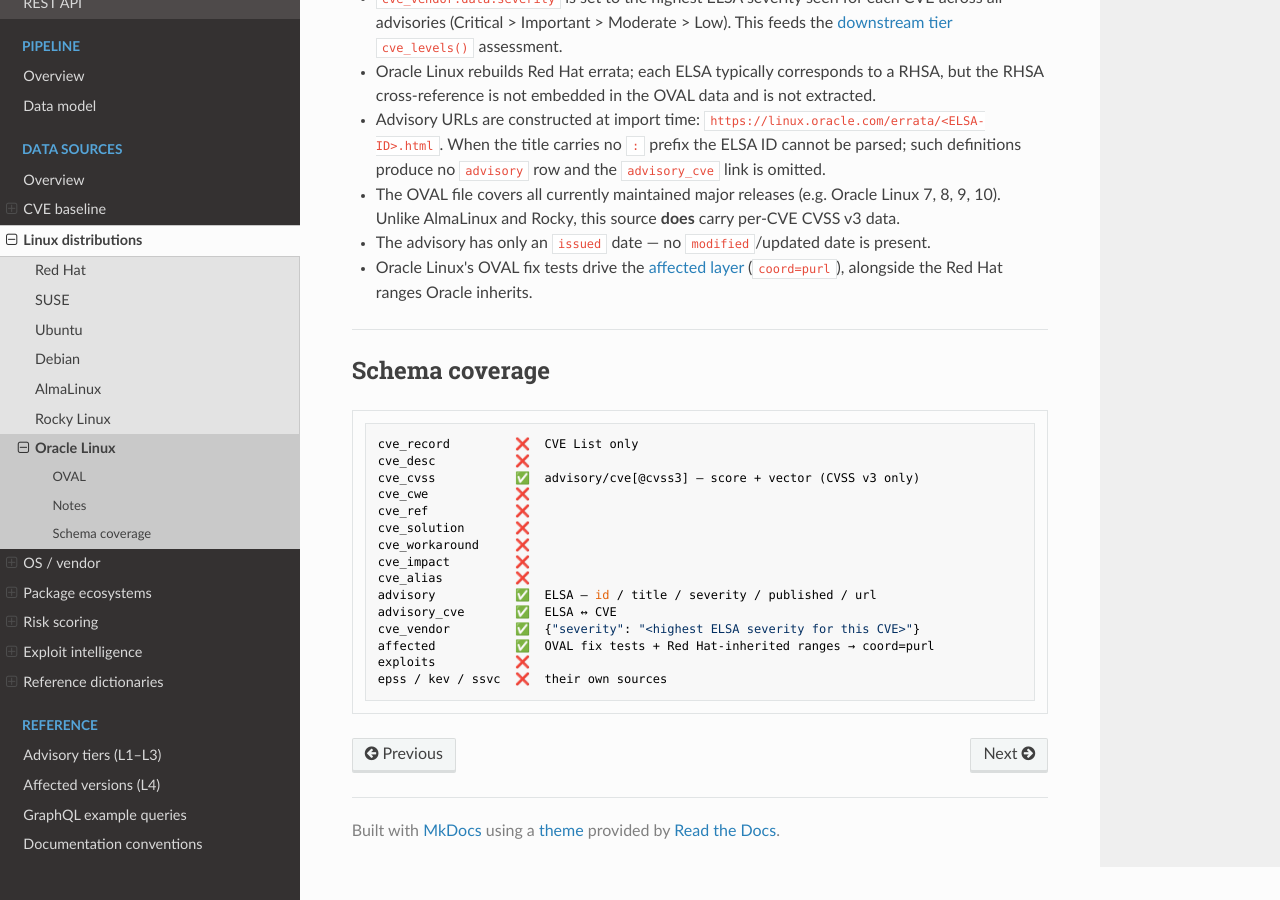
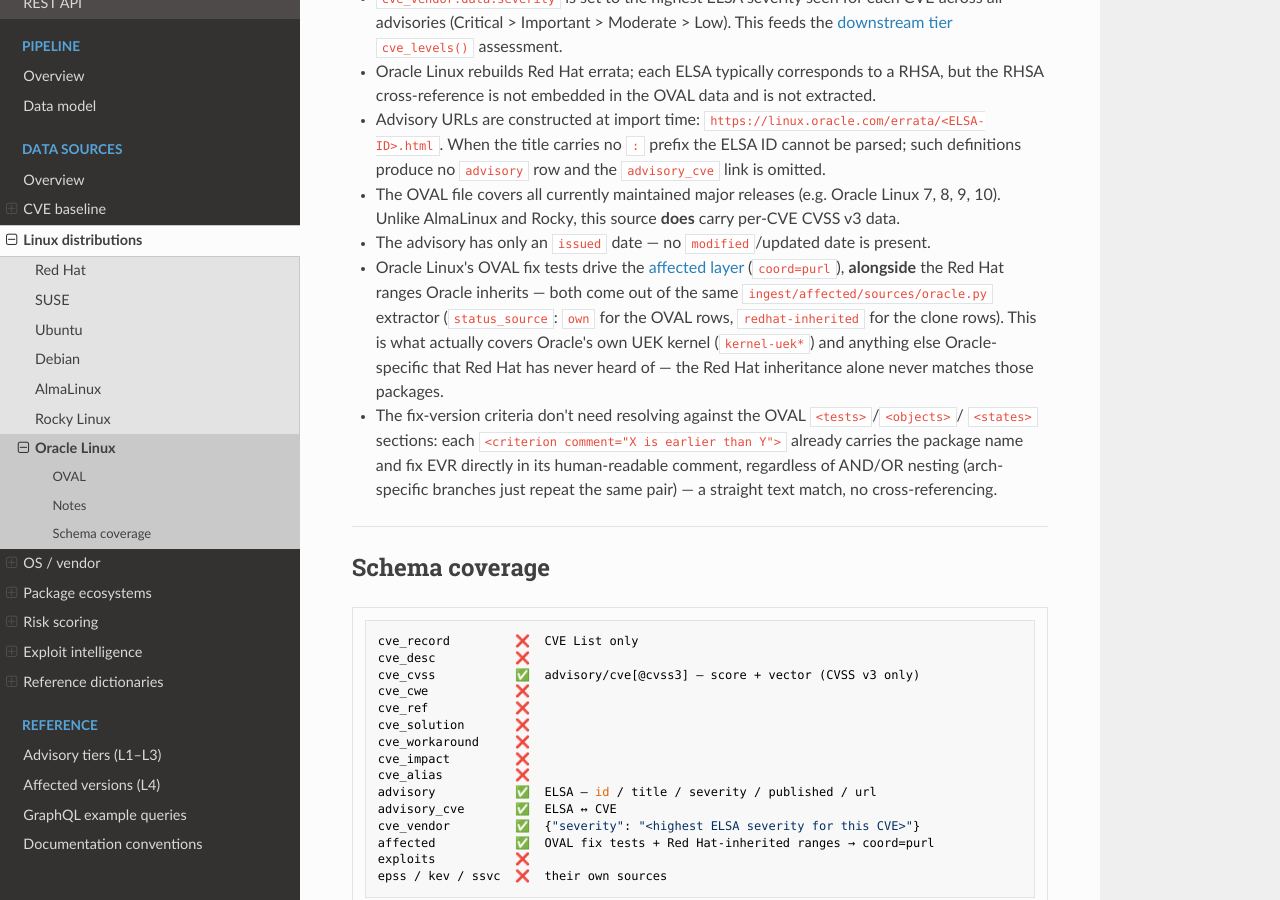
Before and after one commit to Limozacloud/limoza-vDB, an MkDocs documentation site: the page built from docs/datasources/oracle.md, in a window 1280 px wide and 900 px high, scrolled down 963 px. Built offline with MkDocs 1.6.1, drawn with Linux system fonts in a browser that asks for light colours; nearby versions of some CDN libraries.

Commit message:
docs: update Oracle notes now that OVAL phase-3 (per-package affected) is done
Removed the stale 'phase-3 affected' TODO comments and added specifics on how the
criterion comments carry the fix version directly (no test_ref/objects/states
cross-referencing needed) and that it's what actually covers kernel-uek.

```diff
--- a/docs/datasources/oracle.md
+++ b/docs/datasources/oracle.md
@@ -49,7 +49,16 @@ Legend: ✅ imported  ✗ not imported
   10). Unlike AlmaLinux and Rocky, this source **does** carry per-CVE CVSS v3 data.
 - The advisory has only an `issued` date — no `modified`/updated date is present.
 - Oracle Linux's OVAL fix tests drive the [affected layer](../affected-versions.md)
-  (`coord=purl`), alongside the Red Hat ranges Oracle inherits.
+  (`coord=purl`), **alongside** the Red Hat ranges Oracle inherits — both come out of the
+  same `ingest/affected/sources/oracle.py` extractor (`status_source`: `own` for the OVAL
+  rows, `redhat-inherited` for the clone rows). This is what actually covers Oracle's own
+  UEK kernel (`kernel-uek*`) and anything else Oracle-specific that Red Hat has never heard
+  of — the Red Hat inheritance alone never matches those packages.
+- The fix-version criteria don't need resolving against the OVAL `<tests>`/`<objects>`/
+  `<states>` sections: each `<criterion comment="X is earlier than Y">` already carries the
+  package name and fix EVR directly in its human-readable comment, regardless of AND/OR
+  nesting (arch-specific branches just repeat the same pair) — a straight text match, no
+  cross-referencing.
 
 ---
 
```
Also changed, not shown: 2 other files.
